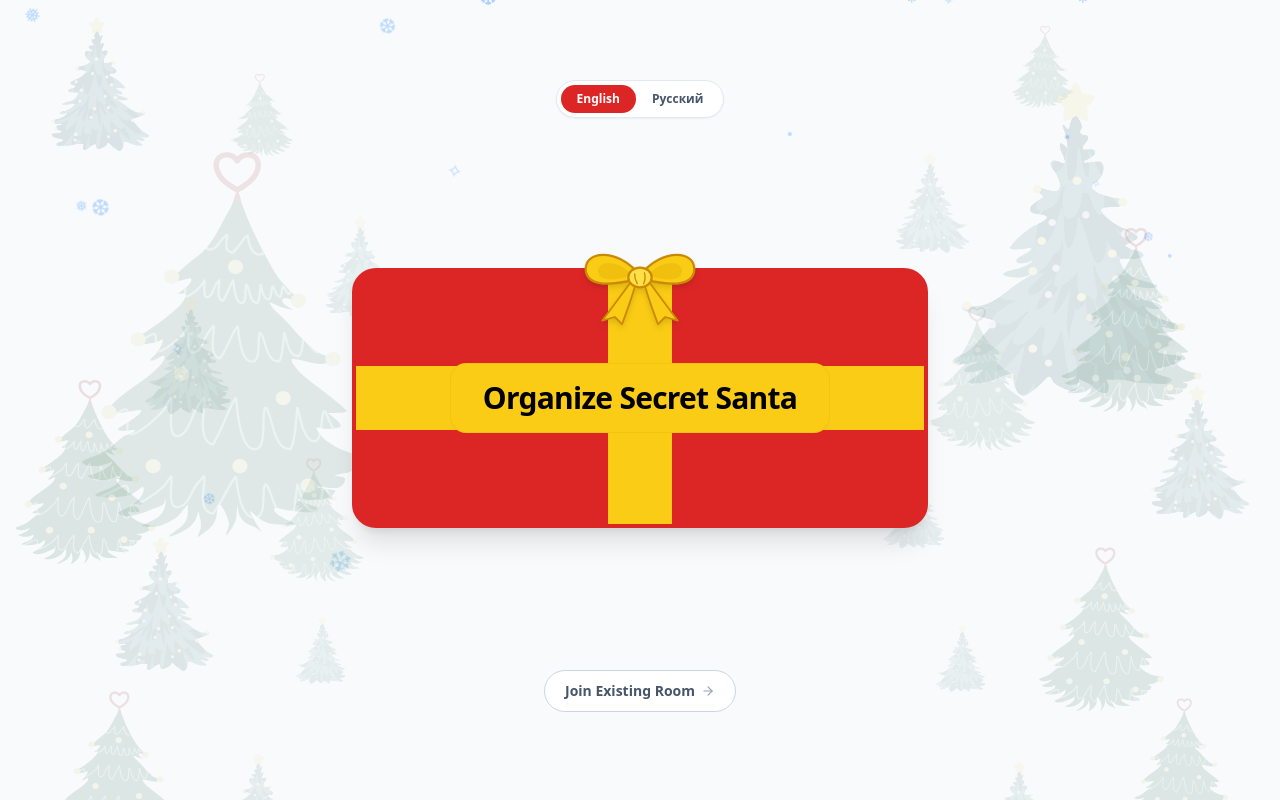
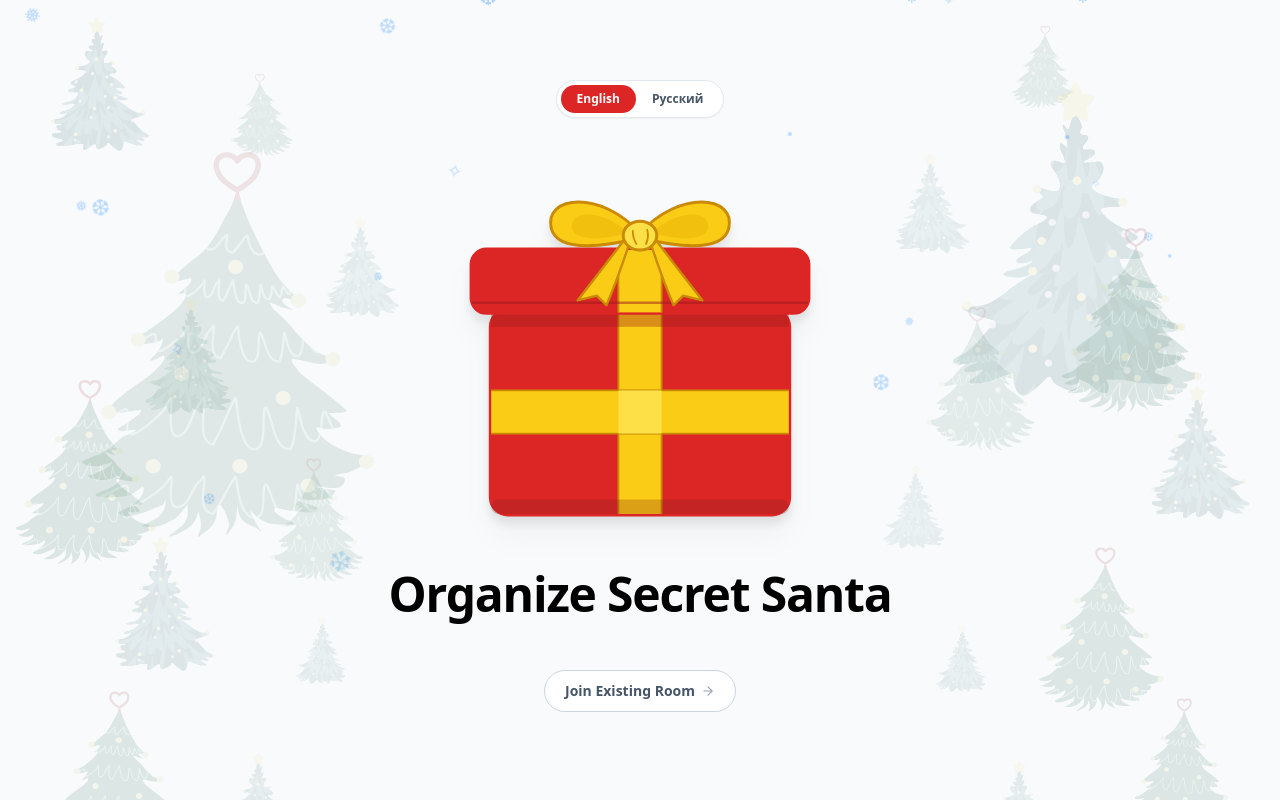
Before and after one commit to SorrowCrow/secretSanta, a Next.js app: page /secretSanta/ in a window 1280 px wide. Shown: the top 800 px of the page. Built offline with nearby package versions, Linux system fonts and the light colour scheme.

Commit message:
feat: big gift box with lid, bottom, ribbons, and writing under the box

```diff
--- a/src/app/page.tsx
+++ b/src/app/page.tsx
@@ -153,23 +153,82 @@ export default function HomePage() {
           <LanguageSwitch />
         </div>
 
-        {/* Big button in the middle: Clean, iconic, beautiful Christmas Present! */}
-        <div className="my-auto py-10 w-full flex justify-center px-4">
+        {/* Main Hero: Big Christmas Present Button with writing underneath */}
+        <div className="my-auto py-8 sm:py-10 w-full flex justify-center px-4">
           <a
             href="#create"
-            className="group relative inline-flex flex-col items-center justify-center p-8 sm:p-12 md:p-14 rounded-3xl bg-red-600 border-4 border-red-600 hover:border-yellow-400 shadow-xl hover:shadow-2xl transition-all duration-200 hover:-translate-y-1.5 active:translate-y-0 cursor-pointer max-w-lg sm:max-w-xl w-full min-h-[220px] sm:min-h-[260px] overflow-visible"
+            className="group relative inline-flex flex-col items-center justify-center cursor-pointer transition-all duration-300"
           >
-            {/* Christmas Ribbon Bow on Top (Lush Yellow Bow) */}
-            <div className="absolute -top-9 sm:-top-13 left-1/2 -translate-x-1/2 select-none pointer-events-none group-hover:scale-110 group-hover:-translate-y-1 transition-transform duration-200 z-20">
+            {/* Big Christmas Gift Box with Bottom, Lid, Ribbon and Lines */}
+            <div className="group-hover:scale-105 group-hover:-translate-y-2 transition-all duration-300 filter drop-shadow-xl group-hover:drop-shadow-2xl">
               <svg
-                viewBox="0 0 160 100"
-                className="w-28 sm:w-36 h-auto drop-shadow-md"
+                viewBox="0 0 320 300"
+                className="w-64 sm:w-80 md:w-96 h-auto select-none pointer-events-none"
                 fill="none"
                 xmlns="http://www.w3.org/2000/svg"
               >
+                {/* --- Bottom Box Body --- */}
+                <g>
+                  {/* Bottom Box Container (Red with yellow border on hover) */}
+                  <rect
+                    x="36"
+                    y="110"
+                    width="248"
+                    height="170"
+                    rx="14"
+                    fill="#DC2626"
+                    className="stroke-red-600 group-hover:stroke-yellow-400 transition-colors duration-200"
+                    strokeWidth="4"
+                  />
+
+                  {/* Vertical Ribbon line running down the bottom box */}
+                  <rect x="142" y="110" width="36" height="170" fill="#FACC15" />
+                  <line x1="142" y1="110" x2="142" y2="280" stroke="#CA8A04" strokeWidth="1.5" />
+                  <line x1="178" y1="110" x2="178" y2="280" stroke="#CA8A04" strokeWidth="1.5" />
+
+                  {/* Horizontal Ribbon line running across the bottom box */}
+                  <rect x="36" y="177" width="248" height="36" fill="#FACC15" />
+                  <line x1="36" y1="177" x2="284" y2="177" stroke="#CA8A04" strokeWidth="1.5" />
+                  <line x1="36" y1="213" x2="284" y2="213" stroke="#CA8A04" strokeWidth="1.5" />
+
+                  {/* Center Ribbon Intersection on Bottom */}
+                  <rect x="142" y="177" width="36" height="36" fill="#FDE047" />
+
+                  {/* Lid Overhang Shadow on Bottom Box */}
+                  <rect x="36" y="110" width="248" height="14" fill="#991B1B" opacity="0.35" />
+
+                  {/* Bottom Rim Depth Shadow */}
+                  <rect x="36" y="268" width="248" height="12" rx="6" fill="#7F1D1D" opacity="0.25" />
+                </g>
+
+                {/* --- Box Lid (Slightly wider with overhanging edges) --- */}
+                <g>
+                  {/* Lid Container (Red with yellow border on hover) */}
+                  <rect
+                    x="20"
+                    y="60"
+                    width="280"
+                    height="52"
+                    rx="12"
+                    fill="#DC2626"
+                    className="stroke-red-600 group-hover:stroke-yellow-400 transition-colors duration-200"
+                    strokeWidth="4"
+                  />
+
+                  {/* Vertical Ribbon line running across the lid */}
+                  <rect x="142" y="60" width="36" height="52" fill="#FACC15" />
+                  <line x1="142" y1="60" x2="142" y2="112" stroke="#CA8A04" strokeWidth="1.5" />
+                  <line x1="178" y1="60" x2="178" y2="112" stroke="#CA8A04" strokeWidth="1.5" />
+
+                  {/* Lid Horizontal Lip Line */}
+                  <line x1="20" y1="104" x2="300" y2="104" stroke="#991B1B" strokeWidth="2" opacity="0.5" />
+                </g>
+
+                {/* --- Ribbon Bow on Top of the Lid --- */}
+                <g className="group-hover:scale-105 group-hover:-translate-y-1 transition-transform duration-200 origin-bottom">
                   {/* Left Ribbon Tail */}
                   <path
-                  d="M72 48 C62 62, 50 78, 38 94 L52 90 L60 98 C66 82, 72 66, 76 50 Z"
+                    d="M148 50 C136 66, 122 84, 108 102 L124 98 L132 106 C140 88, 146 70, 152 52 Z"
                     fill="#FACC15"
                     stroke="#CA8A04"
                     strokeWidth="2"
@@ -177,15 +236,16 @@ export default function HomePage() {
                   />
                   {/* Right Ribbon Tail */}
                   <path
-                  d="M88 48 C98 62, 110 78, 122 94 L108 90 L100 98 C94 82, 88 66, 84 50 Z"
+                    d="M172 50 C184 66, 198 84, 212 102 L196 98 L188 106 C180 88, 174 70, 168 52 Z"
                     fill="#FACC15"
                     stroke="#CA8A04"
                     strokeWidth="2"
                     strokeLinejoin="round"
                   />
+
                   {/* Left Outer Loop */}
                   <path
-                  d="M80 44 C55 12, 16 16, 20 40 C24 60, 60 52, 78 48 Z"
+                    d="M160 46 C128 10, 80 14, 86 42 C92 64, 136 56, 158 50 Z"
                     fill="#FACC15"
                     stroke="#CA8A04"
                     strokeWidth="2.5"
@@ -193,13 +253,14 @@ export default function HomePage() {
                   />
                   {/* Left Inner Fold */}
                   <path
-                  d="M70 42 C52 24, 30 28, 34 42 C38 52, 58 48, 70 44 Z"
+                    d="M148 44 C126 24, 98 28, 104 44 C110 54, 134 50, 148 46 Z"
                     fill="#EAB308"
                     opacity="0.5"
                   />
+
                   {/* Right Outer Loop */}
                   <path
-                  d="M80 44 C105 12, 144 16, 140 40 C136 60, 100 52, 82 48 Z"
+                    d="M160 46 C192 10, 240 14, 234 42 C228 64, 184 56, 162 50 Z"
                     fill="#FACC15"
                     stroke="#CA8A04"
                     strokeWidth="2.5"
@@ -207,53 +268,23 @@ export default function HomePage() {
                   />
                   {/* Right Inner Fold */}
                   <path
-                  d="M90 42 C108 24, 130 28, 126 42 C122 52, 102 48, 90 44 Z"
+                    d="M172 44 C194 24, 222 28, 216 44 C210 54, 186 50, 172 46 Z"
                     fill="#EAB308"
                     opacity="0.5"
                   />
+
                   {/* Center Knot */}
-                <ellipse
-                  cx="80"
-                  cy="46"
-                  rx="13"
-                  ry="11"
-                  fill="#FDE047"
-                  stroke="#CA8A04"
-                  strokeWidth="2.5"
-                />
-                <path
-                  d="M74 42 C74 46, 75 50, 77 53"
-                  stroke="#CA8A04"
-                  strokeWidth="1.5"
-                  strokeLinecap="round"
-                />
-                <path
-                  d="M85 41 C86 45, 86 49, 84 53"
-                  stroke="#CA8A04"
-                  strokeWidth="1.5"
-                  strokeLinecap="round"
-                />
+                  <ellipse cx="160" cy="48" rx="14" ry="12" fill="#FDE047" stroke="#CA8A04" strokeWidth="2.5" />
+                  <path d="M154 44 C154 48, 155 52, 157 55" stroke="#CA8A04" strokeWidth="1.5" strokeLinecap="round" />
+                  <path d="M166 43 C167 47, 167 51, 165 55" stroke="#CA8A04" strokeWidth="1.5" strokeLinecap="round" />
+                </g>
               </svg>
             </div>
 
-            {/* Vertical Ribbon Strap (Yellow) */}
-            <div
-              aria-hidden="true"
-              className="absolute inset-y-0 left-1/2 -translate-x-1/2 w-12 sm:w-16 bg-yellow-400 pointer-events-none"
-            />
-
-            {/* Horizontal Ribbon Strap (Yellow) */}
-            <div
-              aria-hidden="true"
-              className="absolute inset-x-0 top-1/2 -translate-y-1/2 h-12 sm:h-16 bg-yellow-400 pointer-events-none"
-            />
-
-            {/* Center Ribbon Hub with Title: 100% black text on continuous yellow ribbon */}
-            <div className="relative z-10 bg-yellow-400 px-6 sm:px-8 py-3 sm:py-4 rounded-2xl shadow-xs border border-yellow-500/40 max-w-full">
-              <h1 className="text-xl sm:text-2xl md:text-3xl font-black tracking-tight text-center text-black select-none leading-snug">
+            {/* Writing strictly UNDER the box */}
+            <h1 className="mt-6 sm:mt-8 text-2xl sm:text-4xl md:text-5xl font-black tracking-tight text-black text-center select-none group-hover:text-red-600 transition-colors">
               {t('hero.word1')} {t('hero.word2')} {t('hero.word3')}
             </h1>
-            </div>
           </a>
         </div>
 
```
Lines whose indentation alone changed are shown as unchanged.
